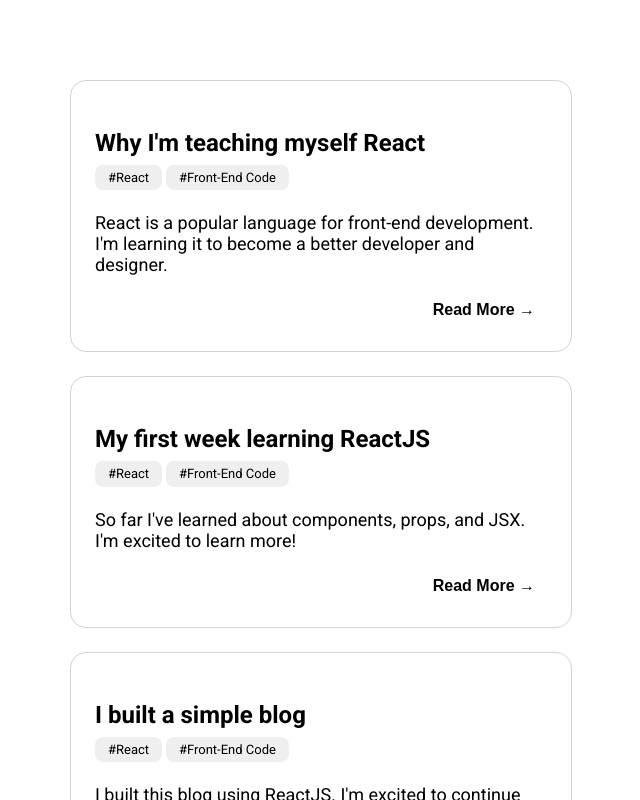
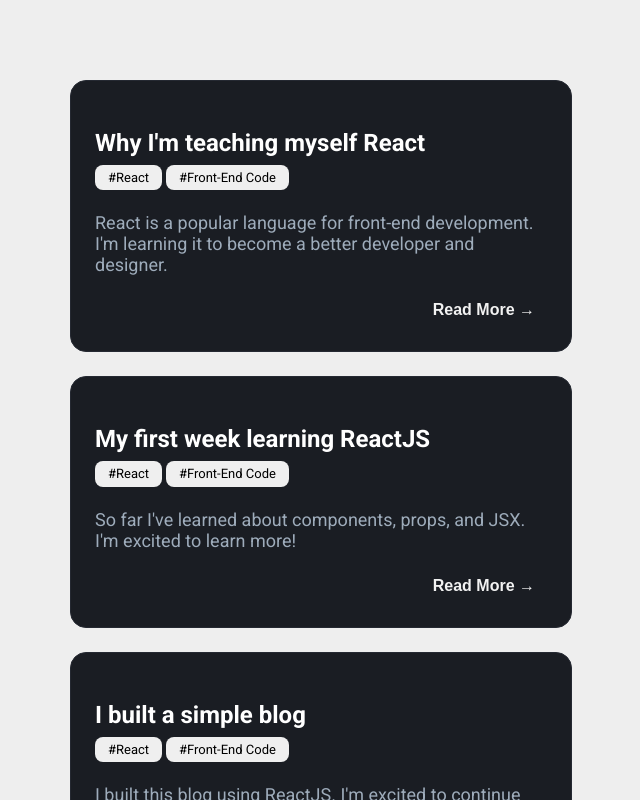
Before and after one commit to jacobolenick/myblog, a React (Create React App) app: page / in a window 1280 px wide. Shown: the top 800 px of the page, without its empty margins (319-959 px from the left). Built offline with nearby package versions, Linux system fonts and the light colour scheme.

Commit message:
Updated the CSS for the cards, buttons, and index css

```diff
--- a/src/Styles/Blogcard.css
+++ b/src/Styles/Blogcard.css
@@ -1,7 +1,7 @@
 .card {
-    background-color: rgb(255, 255, 255);
+    background-color: #1A1D23;
     border-radius: 16PX;
-    border: 1px solid lightgray;
+    border: 1px solid #252932;
     width: 500px;
     height: fit-content;
     display:flex;
@@ -10,9 +10,9 @@
 }
 
 .card:hover {
-    background-color: #f8f8f8;
+    background-color: #0b0d10;
     border-radius: 16PX;
-    stroke: lightgray;
+    stroke: #252932;
     transform: scale(1.05);
     transition: 0.2s;
     cursor: pointer;
--- a/src/index.css
+++ b/src/index.css
@@ -3,6 +3,7 @@
   font-family: 'Roboto', sans-serif;
   -webkit-font-smoothing: antialiased;
   -moz-osx-font-smoothing: grayscale;
+  background-color: #eeeeee;
 }
 
 code {
@@ -13,37 +14,37 @@
 h1 {
   font-size: 48px;
   font-weight: bold;
-  color: black;
+  color: rgb(255, 255, 255);
 }
 
 h2 {
   font-size: 36px;
   font-weight: bold;
-  color: black;
+  color: rgb(255, 255, 255);
 }
 
 h3 {
   font-size: 24px;
   font-weight: medium;
-  color: black;
+  color: rgb(255, 255, 255);
 }
 
 h5 {
   font-size: 18px;
   font-weight: medium;
-  color: black;
+  color: rgb(255, 255, 255);
 }
 
 p {
   font-size: 18px;
   font-weight: normal;
-  color: black;
+  color: #9EACBB;
 }
 
 .btn {
   background-color: #ffffff00;
   border: none;
-  color: rgb(0, 0, 0);
+  color: rgb(242, 242, 242);
   padding: 8px 12px;
   text-align: center;
   font-size: 16px;
```
Also changed, not shown: 6 other files (tests, documents, lock files or other folders).
